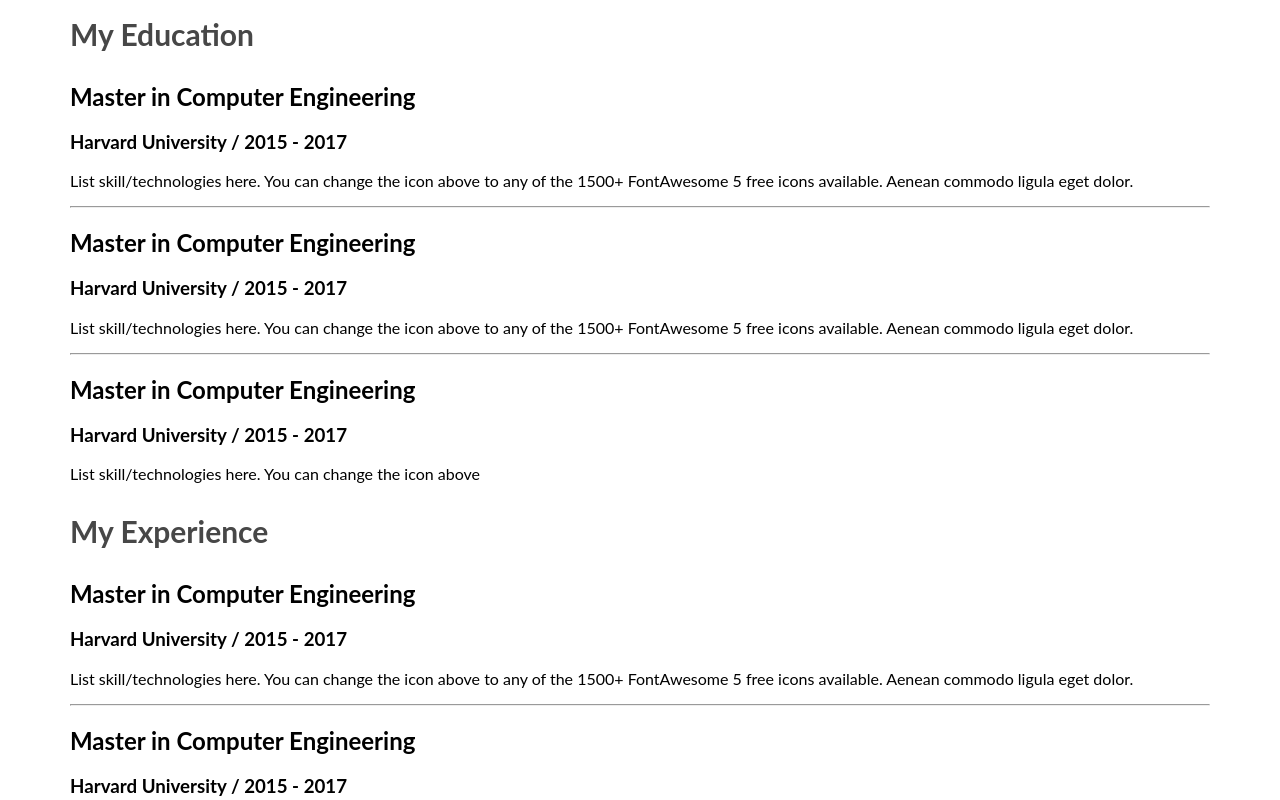
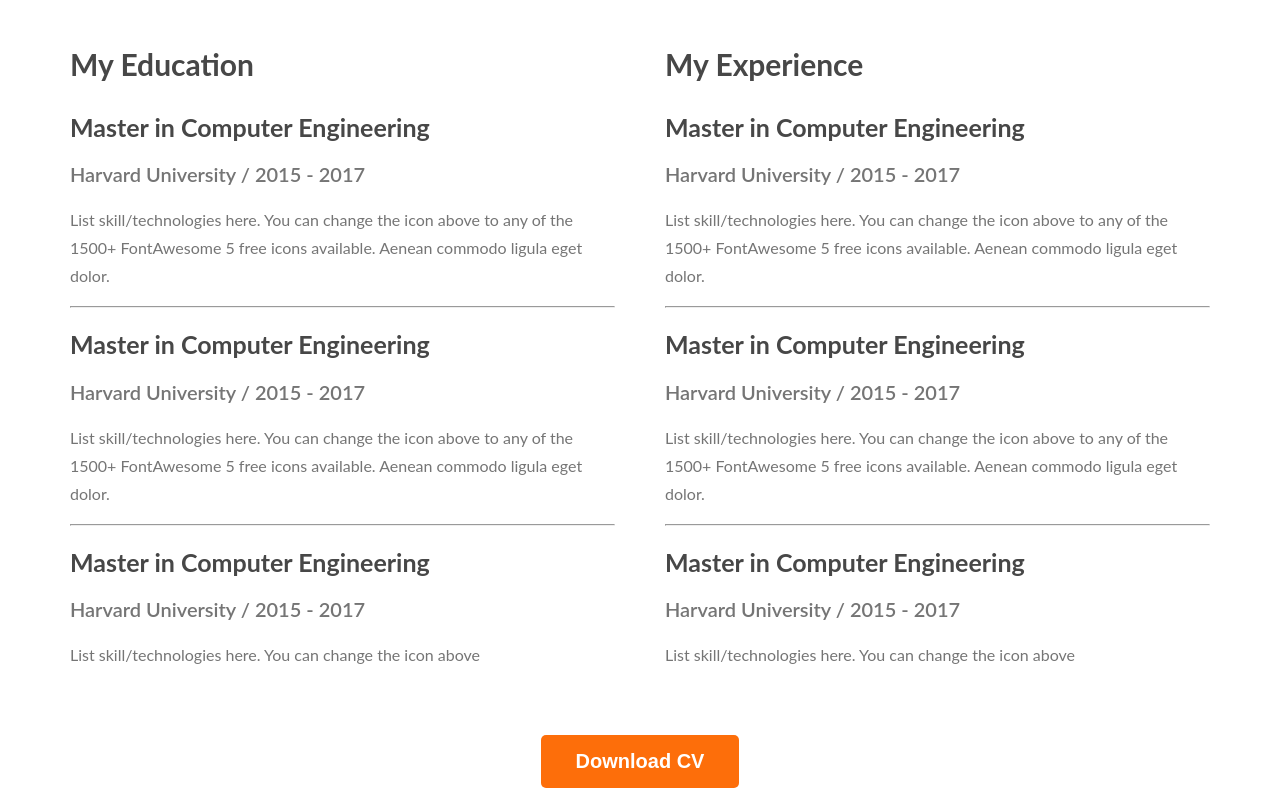
Before and after one commit to rirubelhossain/protfolio-dev, a plain HTML site: page index.html in a window 1280 px wide. Shown: the part 2360-3160 px from the top of the page. Drawn offline with Linux system fonts and the light colour scheme.

Commit message:
Finished the resume section

```diff
--- a/index.html
+++ b/index.html
@@ -144,6 +144,10 @@
 
                 </div>
             </div>
+
+            <div class="download-cv">
+               <button class="btn-primary">Download CV</button>
+            </div>
         </section>
 
     </main>
--- a/styles/style.css
+++ b/styles/style.css
@@ -150,3 +150,29 @@
     font-weight: 700;
 
 }
+.resume-container{
+    display: flex;
+    gap: 50px;
+}
+.resume-item-description{
+    color:  #757575;
+    font-size: 16px;
+    font-weight: 400;
+    line-height: 28px;
+}
+.resume-item-institute{
+    color:  #757575;
+    font-size: 20px;
+    font-weight: 600;
+    /* line-height: normal; */
+}
+.resume-item-title{
+    color:  #474747;
+    font-size: 25px;
+    font-weight: 700;
+
+}
+.download-cv{
+    text-align: center;
+    margin-top: 50px;
+}
```
